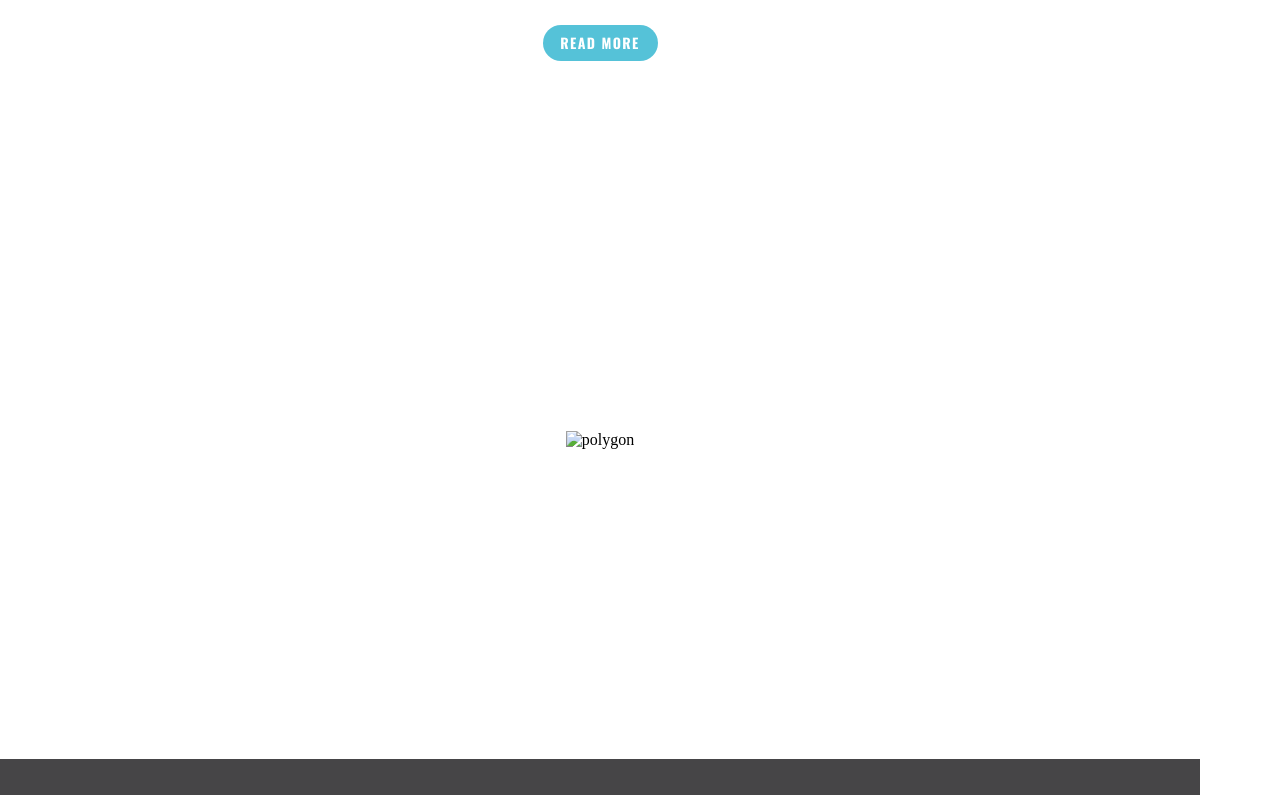
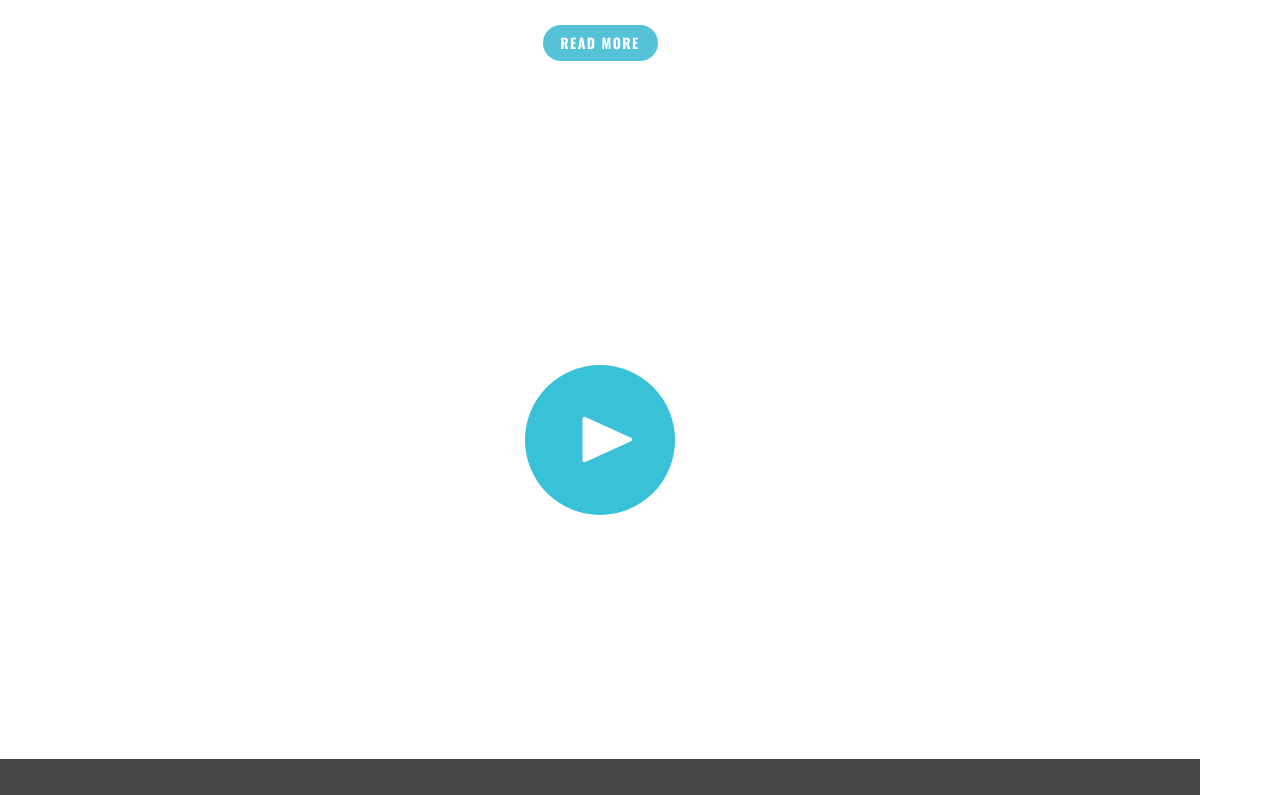
Before and after one commit to kevinbrane/CSS-Flex-Grid-Hometask, a plain HTML site: page index.html in a window 1280 px wide. Shown: the part 1400-2195 px from the top of the page. Drawn offline with nearby package versions, Linux system fonts and the light colour scheme; the site is published under a folder, as on GitHub Pages, so addresses that start at the root find nothing.

Commit message:
index and ccs modified

```diff
--- a/css/style.css
+++ b/css/style.css
@@ -163,7 +163,7 @@ button {
     align-items: center;
     justify-content: space-around;
     height: 637px;
-    background-image: url("/assets/IMG_1334_72dpi_RGB_\ 1.png")
+    background-image: url("../assets/IMG_1334_72dpi_RGB_\ 1.png");
 }
 
 .learn_more {
--- a/index.html
+++ b/index.html
@@ -38,7 +38,7 @@
     </div>
     <div class="learn__more-container">
         <h2 class="learn_more">Learn more <br> about our culture...</h2>
-        <img src="/assets/Learn-more-button.svg" alt="polygon" class="polygon">
+        <img src="./assets/Learn-more-button.svg" alt="polygon" class="polygon">
         <p class="lorem-3">Duis aute irure dolor in reprehenderit in voluptate velit esse cillum dolore eu fugiat nulla pariatur.</p>
     </div>
     <footer>
```
